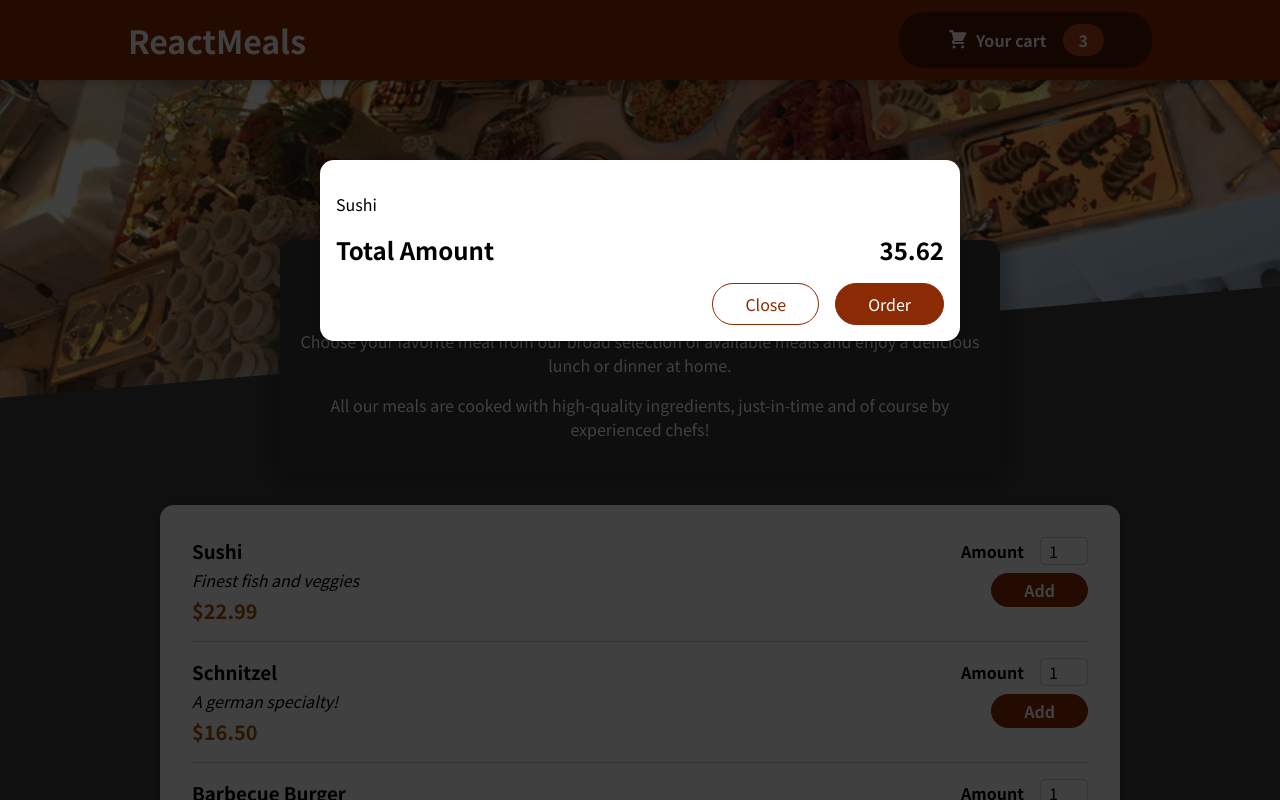
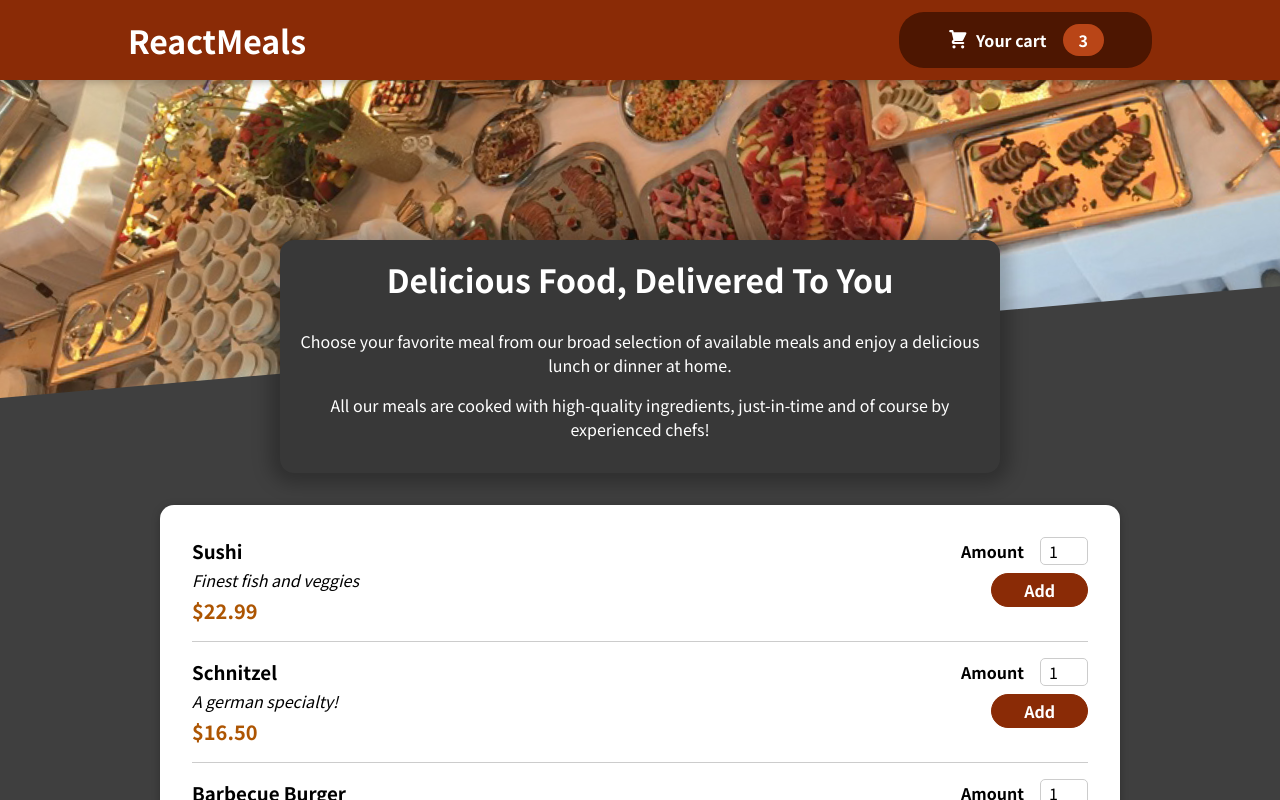
Before and after one commit to Lore1ei/OrderFood, a React (Create React App) app: page / in a window 1280 px wide. Shown: the top 800 px of the page. Built offline with nearby package versions, Linux system fonts and the light colour scheme.

Commit message:
Close modal

```diff
--- a/src/App.js
+++ b/src/App.js
@@ -1,13 +1,23 @@
 import Header from "./components/Layout/Header";
-import {Fragment} from "react";
+import {Fragment, useState} from "react";
 import Meals from "./components/Meals/Meals";
 import Cart from "./components/Cart/Cart";
 
 function App() {
+    const [cartIsShown, setCartIsShown] = useState(false);
+
+    const showCartHandler = () => {
+        setCartIsShown(true);
+    }
+
+    const hideCartHandler = () => {
+        setCartIsShown(false);
+    }
+
   return (
     <Fragment>
-        <Cart />
-      <Header />
+        {cartIsShown && <Cart onHideCartHandler={hideCartHandler}/>}
+      <Header onshowCartHandler={showCartHandler}/>
         <main>
             <Meals />
         </main>
--- a/src/components/Cart/Cart.js
+++ b/src/components/Cart/Cart.js
@@ -10,14 +10,14 @@
     }].map(item => <li>{item.name}</li>)}</ul>;
 
     return(
-        <Modal>
+        <Modal onClose={props.onHideCartHandler}>
             {cartItems}
             <div className={classes.total}>
                 <span>Total Amount</span>
                 <span>35.62</span>
             </div>
             <div className={classes.actions}>
-                <button className={classes['button--alt']}>Close</button>
+                <button onClick={props.onHideCartHandler} className={classes['button--alt']}>Close</button>
                 <button className={classes.button}>Order</button>
             </div>
         </Modal>
--- a/src/components/Layout/Header.js
+++ b/src/components/Layout/Header.js
@@ -8,7 +8,7 @@
         <React.Fragment>
             <header className={classes.header}>
                 <h1>ReactMeals</h1>
-                <HeaderCartButton />
+                <HeaderCartButton onClick={props.onshowCartHandler}/>
             </header>
             <div className={classes[`main-image`]}>
                 <img src={meals} alt="meals"/>
--- a/src/components/Layout/HeaderCartButton.js
+++ b/src/components/Layout/HeaderCartButton.js
@@ -3,7 +3,7 @@
 
 const HeaderCartButton = props => {
     return(
-        <button className={classes.button}>
+        <button className={classes.button} onClick={props.onClick}>
             <span className={classes.icon}>
                 <CartIcon />
             </span>
--- a/src/components/UI/Modal.js
+++ b/src/components/UI/Modal.js
@@ -3,7 +3,7 @@
 import classes from './Modal.module.css'
 
 const Backdrop = props => {
-    return <div className={classes.backdrop}></div>
+    return <div className={classes.backdrop} onClick={props.onClose}></div>
 }
 
 const ModalOverlay = props => {
@@ -17,7 +17,7 @@
 const Modal = props => {
     return(
         <Fragment>
-            {ReactDOM.createPortal(<Backdrop />, portalDom)}
+            {ReactDOM.createPortal(<Backdrop onClose={props.onClose} />, portalDom)}
             {ReactDOM.createPortal(<ModalOverlay>{props.children}</ModalOverlay> , portalDom)}
         </Fragment>
     )
```
